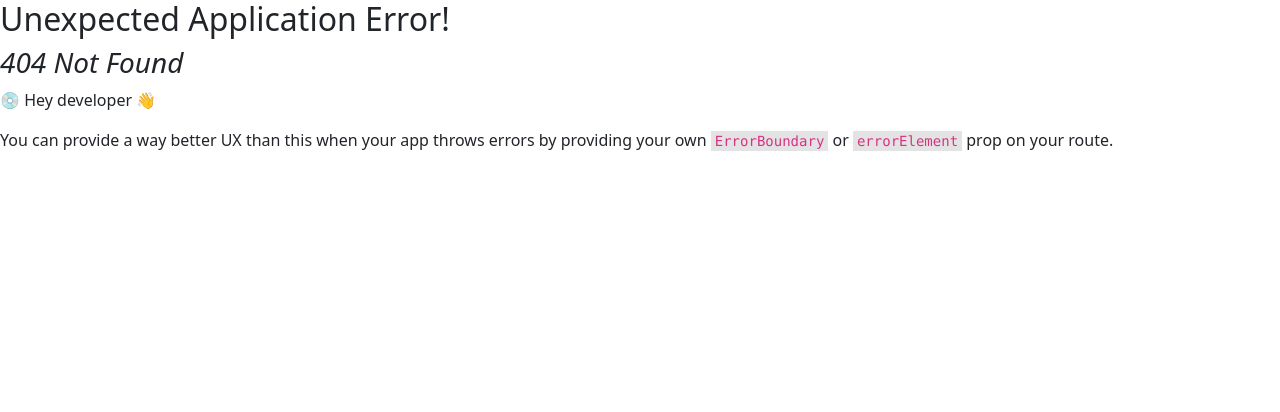
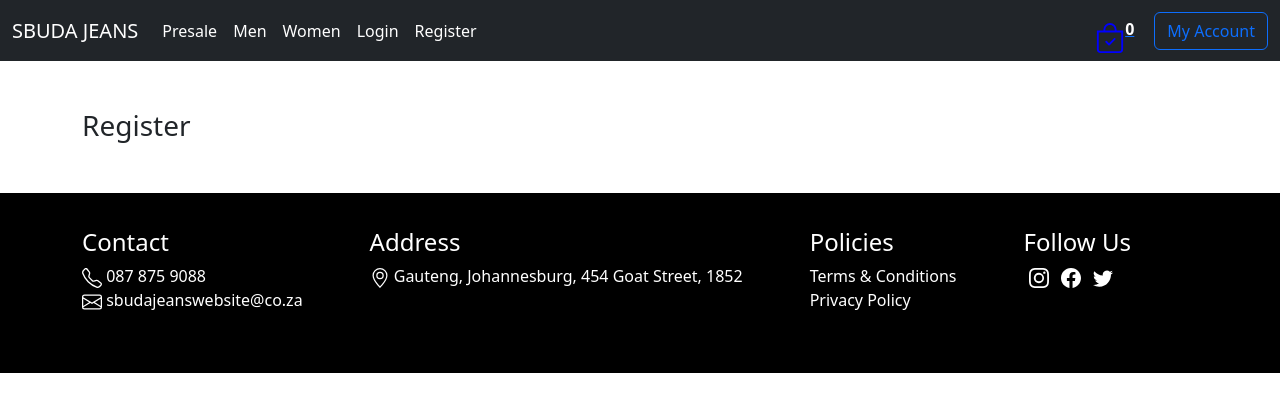
Before and after one commit to hitprofit70/clothes-ecommernce-react, a React (Create React App) app: page /register in a window 1280 px wide. Before the commit this address had no page. Shown: the top 412 px of the page. Built offline with nearby package versions, Linux system fonts and the light colour scheme.

Commit message:
login and register file added

```diff
--- a/src/components/Navbar.jsx
+++ b/src/components/Navbar.jsx
@@ -26,6 +26,9 @@ const Navbar = () => {
               <li className="nav-item">
                 <Link to="/login" className="nav-link text-white active" aria-current="page" href="#">Login</Link>
               </li>
+              <li className="nav-item">
+                <Link to="/register" className="nav-link text-white active" aria-current="page" href="#">Register</Link>
+              </li>
             </ul>
             <Link to='/cartbag' className='checkout'>
               <svg xmlns="http://www.w3.org/2000/svg" width="30" height="30" fill="blue" className="bi bi-bag-check" viewBox="0 0 16 16">
--- /dev/null
+++ b/src/pages/Login.jsx
@@ -0,0 +1,17 @@
+import React from 'react'
+import Footer from '../components/Footer'
+import Navbar from '../components/Navbar'
+
+const Login = () => {
+  return (
+    <div>
+        <Navbar/>
+        <div className='container mt-5'>
+           <h3>Login</h3>
+        </div>
+        <Footer/>
+    </div>
+  )
+}
+
+export default Login
--- /dev/null
+++ b/src/pages/Register.jsx
@@ -0,0 +1,17 @@
+import React from 'react'
+import Footer from '../components/Footer'
+import Navbar from '../components/Navbar'
+
+const Register = () => {
+  return (
+    <div>
+        <Navbar/>
+        <div className='container mt-5'>
+           <h3>Register</h3>
+        </div>
+        <Footer/>
+    </div>
+  )
+}
+
+export default Register
```
Also changed, not shown: src/index.js (+10 -4 lines).
